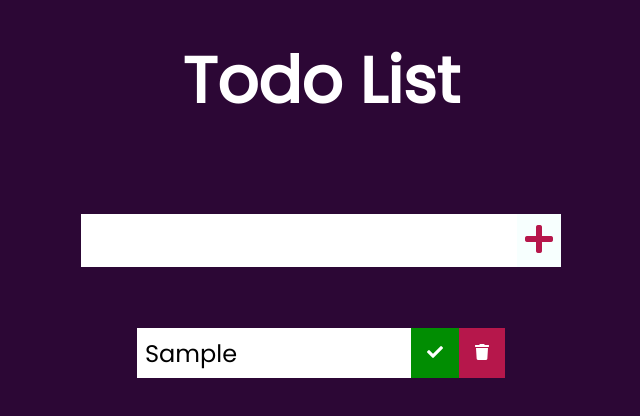
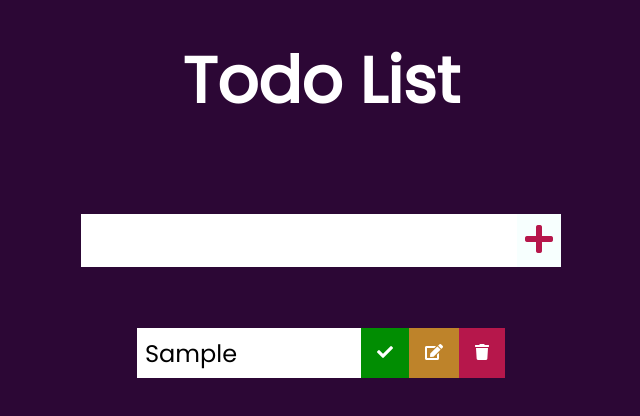
Before and after one commit to Siyabulela/todo-app-react, a React (Create React App) app: page / in a window 1280 px wide. Both pictures are taken after typing "Sample" into the empty fields and a click on the button 858 px from the left and 240 px from the top of the page. Shown: the top 416 px of the page, without its empty margins (319-959 px from the left). Built offline with nearby package versions, Linux system fonts and the light colour scheme.

Commit message:
Edit item name

```diff
--- a/src/App.css
+++ b/src/App.css
@@ -66,7 +66,8 @@ form button:hover {
 }
 
 .trash-btn,
-.complete-btn {
+.complete-btn,
+.edit-btn {
   background: #B6174B;
   color: white;
   border: none;
@@ -76,6 +77,9 @@ form button:hover {
 }
 .complete-btn {
   background: #018d02;
+}
+.edit-btn {
+  background: #be832a;
 }
 .todo-item {
   padding: 0rem 0.5rem;
--- a/src/components/Todo.js
+++ b/src/components/Todo.js
@@ -17,11 +17,28 @@ const Todo = ({ text, todo, todos, setTodos }) => {
       })
     );
   };
+  const editHandler = () => {
+    let nameChange = prompt("Change item name", "");
+    setTodos(
+      todos.map((item) => {
+        if (item.id === todo.id) {
+          return {
+            ...item,
+            text: nameChange,
+          };
+        }
+        return item;
+      })
+    );
+  };
   return (
     <div className="todo">
       <li className={`todo-item ${todo.completed && "completed"}`}>{text}</li>
       <button onClick={completeHandler} className="complete-btn">
         <i className="fas fa-check"></i>
+      </button>
+      <button onClick={editHandler} className="edit-btn">
+        <i className="fas fa-edit"></i>
       </button>
       <button onClick={deleteHandler} className="trash-btn">
         <i className="fas fa-trash"></i>
```
Also changed, not shown: src/App.js (+3 -8 lines), 1 other file (tests, documents, lock files or other folders).
